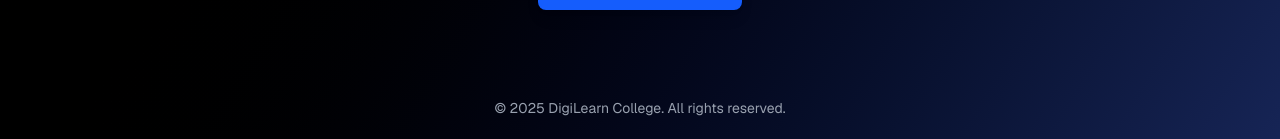
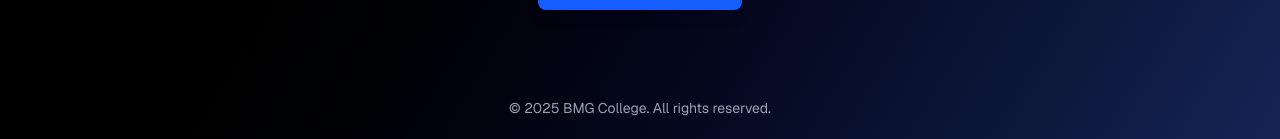
Before and after one commit to rokeowmaster/bmg-exams, a Next.js app: page / in a window 1280 px wide. Shown: the part 1917-2056 px from the top of the page. Built offline with nearby package versions, Linux system fonts and the light colour scheme.

Commit message:
course commit

```diff
--- a/app/page.js
+++ b/app/page.js
@@ -200,7 +200,7 @@ export default function Home() {
       </motion.section>
 
       <footer className="text-center py-6 text-gray-400 text-sm">
-        © 2025 DigiLearn College. All rights reserved.
+        © 2025 BMG College. All rights reserved.
       </footer>
     </main>
   );
```
